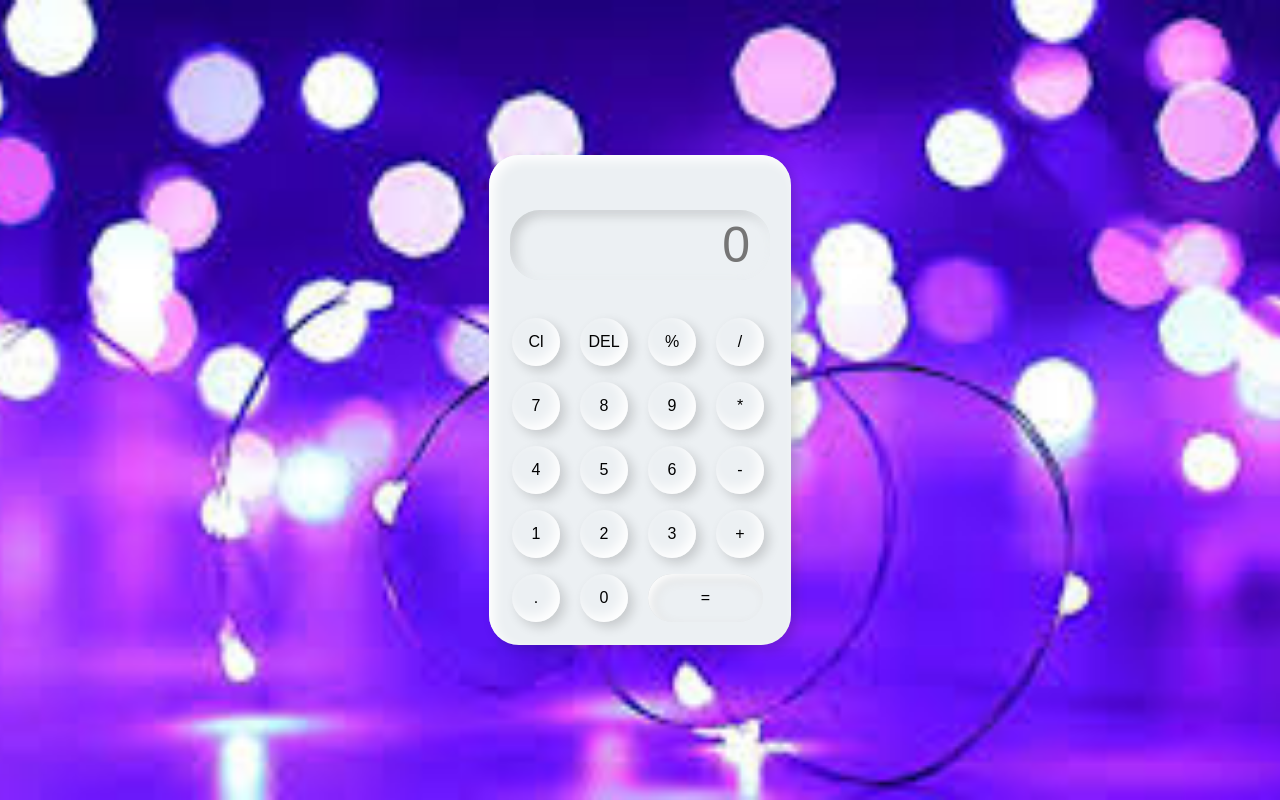
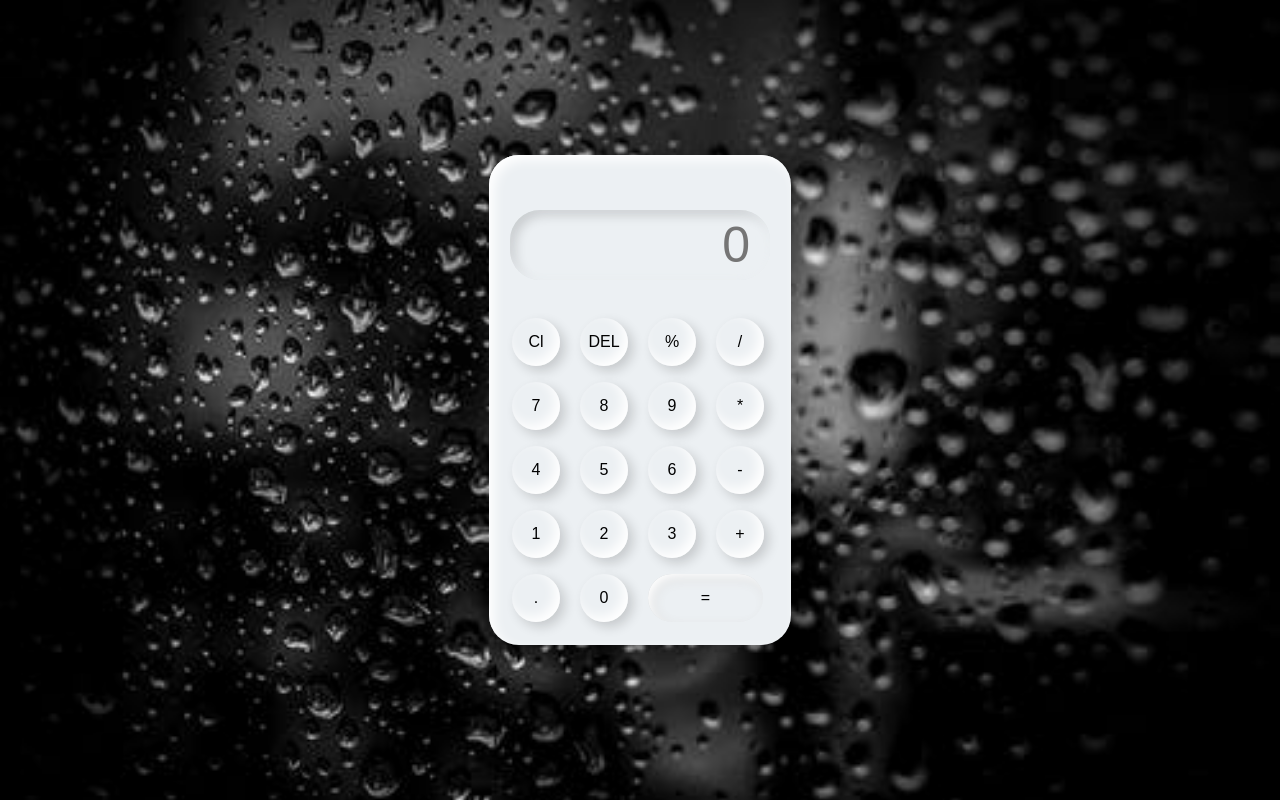
Before and after one commit to Avanthi-aj/Calculator, a plain HTML site: page index.html in a window 1280 px wide. Drawn offline with Linux system fonts and the light colour scheme.

Commit message:
Update style.css

```diff
--- a/style.css
+++ b/style.css
@@ -7,7 +7,7 @@
 
 }
 body{
-    background: url('images.jpg') no-repeat;
+    background: url('images.jpeg') no-repeat;
     background-size: cover;
     background-position: center;
 }
```
